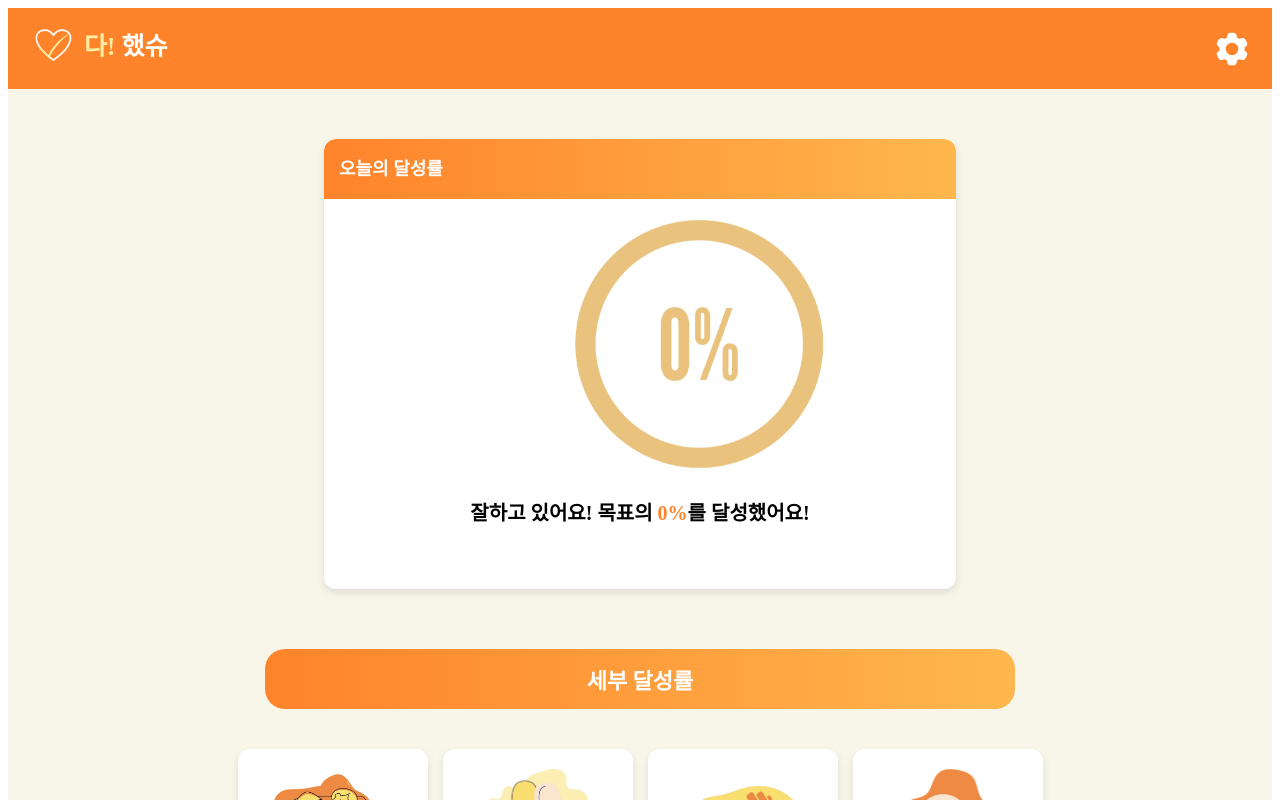
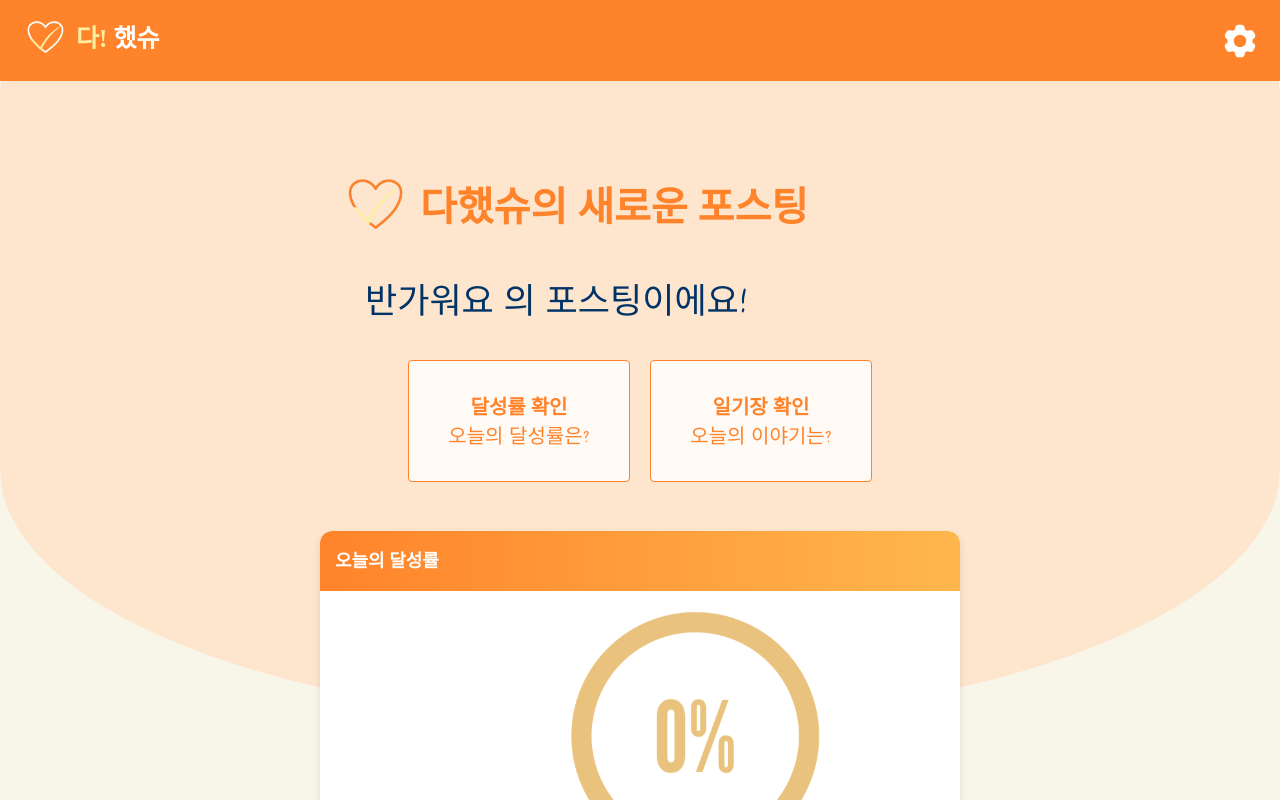
Before and after one commit to snuubinny/healthwarning, a React (Create React App) app: page /post/1 in a window 1280 px wide. Shown: the top 800 px of the page. Built offline with nearby package versions, Linux system fonts and the light colour scheme; no server answers; a web font is replaced by a local one.

Commit message:
feat/Design_modify

```diff
--- a/src/App.css
+++ b/src/App.css
@@ -46,3 +46,10 @@
   font-weight: 400;
   font-style: normal;
 }
+
+html,
+body {
+  margin: 0;
+  padding: 0;
+  box-sizing: border-box;
+}
--- a/src/components/MyProfile.jsx
+++ b/src/components/MyProfile.jsx
@@ -118,7 +118,7 @@ const MyProfile = ({
       <ProfileContainer>
         <Header>
           <TitleWrap>
-            내 프로필
+            보호자 프로필
             <LogoutIcon
               xmlns="http://www.w3.org/2000/svg"
               viewBox="0 0 24 24"
--- a/src/components/NavBar.jsx
+++ b/src/components/NavBar.jsx
@@ -14,6 +14,8 @@ const WrapNavBar = styled.div`
   top: 0;
   z-index: 10000;
   margin-bottom: 0;
+  margin: 0;
+  border: none;
 `;
 
 const LogoWrapper = styled.div`
@@ -80,6 +82,11 @@ const NavBar = () => {
         return;
       }
 
+      if (currentPath === "/RegisterForm") {
+        alert("먼저 로그인을 진행해주세요!");
+        return;
+      }
+
       navigate(`/EditProfile/${userId}`);
     } catch (error) {
       console.error("Error checking token:", error);
--- a/src/components/Pagination.jsx
+++ b/src/components/Pagination.jsx
@@ -89,7 +89,6 @@ const Pagination = ({ userId, onPostClick }) => {
       const token = localStorage.getItem("token");
       if (!token) {
         console.error("No token found");
-        // 여기서 로그인 페이지로 리다이렉션하는 등의 추가 처리를 할 수 있습니다.
         return;
       }
 
--- a/src/pages/EditProfile.jsx
+++ b/src/pages/EditProfile.jsx
@@ -5,6 +5,7 @@ import { useParams } from "react-router-dom";
 import MyProfile from "../components/MyProfile";
 import MyInformation from "../components/MyInformation";
 import ProfileDetails from "../components/ProfileDetails";
+import SafeImage from "../img/Safe.png";
 
 const EditButton = styled.button`
   padding: 3px;
@@ -26,6 +27,45 @@ const EditButton = styled.button`
     color: #ff832b;
   }
   margin-bottom: 20px;
+`;
+
+const AlarmContainer = styled.div`
+  display: flex;
+  align-items: center;
+  justify-content: center;
+  width: 100%;
+  height: 400px;
+  background-color: #fee5ce;
+  padding: 20px;
+  box-sizing: border-box;
+`;
+
+const SafeImageStyled = styled.img`
+  width: 400px;
+  height: auto;
+  margin-right: 20px;
+  margin-top: 75px;
+`;
+
+const TitleContainer = styled.div`
+  display: flex;
+  flex-direction: column;
+  align-items: flex-start;
+  margin-top: 75px;
+`;
+
+const CircleTitle = styled.div`
+  text-align: left;
+  color: #ff832b;
+  font-size: 40px;
+  font-weight: bold;
+`;
+
+const CircleText = styled.p`
+  font-family: "Nanum Pen Script", cursive;
+  font-size: 35px;
+  color: #003366;
+  margin-top: 5px;
 `;
 
 const EditProfile = () => {
@@ -80,25 +120,16 @@ const EditProfile = () => {
   }, [userId]);
 
   const validateUserData = () => {
-    const {
-      username,
-      identifier,
-      password,
-      confirmPassword,
-      email,
-      birth,
-      gender,
-    } = userData;
-    if (!username || !identifier || !password || !email || !birth || !gender) {
-      return false;
-    }
-    if (password !== confirmPassword) {
+    const { password, confirmPassword } = userData;
+
+    // 비밀번호와 비밀번호 확인만 일치하는지 확인
+    if (password && password !== confirmPassword) {
       alert("비밀번호가 일치하지 않습니다.");
       return false;
     }
+
     return true;
   };
-
   const saveUserData = async () => {
     if (!validateUserData()) {
       return;
@@ -116,20 +147,34 @@ const EditProfile = () => {
         }
       );
 
-      if (response.status !== 200) {
-        throw new Error("Response status is not 200");
+      if (response.status === 200) {
+        setIsEditable(false);
+        alert("변경사항이 저장되었습니다.");
+      } else {
+        throw new Error("서버에서 오류가 발생했습니다.");
       }
-
-      setIsEditable(false);
-      alert("변경사항이 저장되었습니다.");
     } catch (error) {
-      console.error("Failed to save user data:", error);
-      alert("옳지않은 값이 입력되었습니다. 다시한번 확인해주세요.");
+      console.error(
+        "회원정보 저장 실패:",
+        error.response ? error.response.data : error.message
+      );
+      alert("저장 실패. 다시 시도해 주세요.");
     }
   };
 
   return (
     <>
+      <AlarmContainer>
+        <SafeImageStyled src={SafeImage} alt="Safe" />
+        <TitleContainer>
+          <CircleTitle>잠시만요!</CircleTitle>
+          <CircleText>
+            필수정보를 바꾸어도 이전 달성률이 변하지 않아요!
+            <br />
+            안심하고 수정하세요!
+          </CircleText>
+        </TitleContainer>
+      </AlarmContainer>
       <MyProfile
         isEditable={isEditable}
         setIsEditable={setIsEditable}
--- a/src/pages/LoginForm.jsx
+++ b/src/pages/LoginForm.jsx
@@ -3,7 +3,6 @@ import { useNavigate, useParams } from "react-router-dom";
 import styled from "styled-components";
 import axios from "axios";
 import footerLogo from "../img/Footer_Logo.png";
-import arrowdown from "../img/arrowdown.png";
 
 const LoginBg = `${process.env.PUBLIC_URL}/Loginbg3.png`;
 
@@ -27,7 +26,7 @@ const TitleTextBox = styled.div`
   border-radius: 5px;
   padding: 30px;
   padding-right: 80px;
-  color:white;
+  color: white;
 `;
 
 const ServiceText = styled.p`
@@ -69,7 +68,7 @@ const Line = styled.div`
   background-color: #afafaf;
   width: 400px;
   height: 1px;
-  margin:20px;
+  margin: 20px;
 `;
 
 const FormBox = styled.div`
@@ -130,10 +129,10 @@ const MiddleText = styled.div`
   display: flex;
   justify-content: center;
   margin-bottom: 10px;
-  color:#686868;
+  color: #686868;
 `;
 
-const ArrowImg =styled.img`
+const ArrowImg = styled.img`
   width: 20px;
   height: 20px;
   fill: currentColor;
@@ -196,15 +195,18 @@ function LoginForm() {
   return (
     <LoginContainer>
       <TitleTextBox>
-       DAHAESSYU
-        <br/><ServiceText className="Nanum Pen Script">"노인에게 다정한 건강관리 service"</ServiceText>
+        DAHAESSYU
+        <br />
+        <ServiceText className="Nanum Pen Script">
+          "노인에게 다정한 건강관리 service"
+        </ServiceText>
       </TitleTextBox>
       <LoginBox>
         <TitleBox>
           <LogoIcon src={footerLogo} />
           회원 로그인
         </TitleBox>
-        <Line/>
+        <Line />
         <FormBox>
           <IdBox
             placeholder=" 아이디를 입력하세요"
@@ -220,9 +222,9 @@ function LoginForm() {
           ></PwBox>
         </FormBox>
         <LoginButton onClick={handleLoginClick}>로 그 인</LoginButton>
-        <Line/>
+        <Line />
         <MiddleText>아직 회원이 아니신가요?</MiddleText>
-        <ArrowImg src={arrowdown}/>
+
         <RegisterButton onClick={handleRegisterClick}>
           회원가입하기
         </RegisterButton>
--- a/src/pages/Post.jsx
+++ b/src/pages/Post.jsx
@@ -1,8 +1,9 @@
-import React from "react";
+import React, { useEffect, useState } from "react";
 import AchievementRate from "../components/AchievementRate";
 import CommentList from "../components/CommentList";
 import styled from "styled-components";
 import axios from "axios";
+import Footer_Logo from "../img/Footer_Logo.png";
 import { useParams, useNavigate } from "react-router-dom";
 
 const DeleteButton = styled.button`
@@ -27,9 +28,140 @@ const DeleteButton = styled.button`
   margin-bottom: 20px;
 `;
 
+const CircleContainer = styled.div`
+  width: 100%;
+  height: 400px;
+  position: relative;
+  background-color: white;
+`;
+
+const Circle = styled.div`
+  position: absolute;
+  top: 50%;
+  left: 50%;
+  width: 100%;
+  height: 220%;
+  background-color: #fee5ce;
+  border-radius: 70% / 40%;
+  transform: translate(-50%, -50%);
+`;
+
+const TitleContainer = styled.div`
+  display: flex;
+  align-items: center;
+  margin-left: 300px;
+  margin-top: 300px;
+`;
+
+const Logo = styled.img`
+  width: 150px;
+  height: auto;
+  margin-right: -30px;
+`;
+
+const CircleTitle = styled.div`
+  text-align: left;
+  color: #ff832b;
+  font-size: 40px;
+  font-weight: bold;
+`;
+
+const CircleText = styled.p`
+  font-family: "Nanum Pen Script", cursive;
+  font-size: 35px;
+  color: #003366;
+  margin-left: 365px;
+  margin-top: 5px;
+`;
+
+const ButtonContainer = styled.div`
+  display: flex;
+  justify-content: center;
+  gap: 20px;
+  margin-top: 30px;
+`;
+
+const ButtonBackground = styled.div`
+  width: 200px;
+  height: 100px;
+  display: flex;
+  flex-direction: column;
+  justify-content: center;
+  align-items: center;
+  transition: transform 0.2s, opacity 0.2s;
+  background-color: rgba(255, 255, 255, 0.8); /* 배경만 반투명하게 설정 */
+  padding: 10px;
+  border: 1px solid #ff832b;
+  border-radius: 4px;
+  cursor: pointer;
+
+  &:hover {
+    transform: scale(1.01);
+    background-color: rgba(255, 255, 255, 1);
+  }
+`;
+
+const ButtonTitle = styled.div`
+  text-align: center;
+  color: #ff832b;
+  font-size: 20px;
+  font-weight: bold;
+  margin: 0;
+  position: relative;
+`;
+
+const ButtonText = styled.p`
+  font-family: "Nanum Pen Script", cursive;
+  font-size: 20px;
+  color: #ff832b;
+  text-align: center;
+  margin: 0;
+`;
+
+const AchievementButton = ({ onClick }) => (
+  <ButtonBackground onClick={onClick}>
+    <ButtonTitle>달성률 확인</ButtonTitle>
+    <ButtonText>오늘의 달성률은?</ButtonText>
+  </ButtonBackground>
+);
+
+const DiaryButton = ({ onClick }) => (
+  <ButtonBackground onClick={onClick}>
+    <ButtonTitle>일기장 확인</ButtonTitle>
+    <ButtonText>오늘의 이야기는?</ButtonText>
+  </ButtonBackground>
+);
+
 const Post = () => {
-  const { post_id, userId } = useParams(); // URL에서 post_id와 userId를 가져옴
-  const navigate = useNavigate(); // 페이지 이동을 위한 useNavigate
+  const { post_id, userId } = useParams();
+  const [postDate, setPostDate] = useState("");
+  const navigate = useNavigate();
+
+  useEffect(() => {
+    const fetchPostDate = async () => {
+      try {
+        const token = localStorage.getItem("token");
+        const response = await axios.get(
+          `https://dahaessyu.kro.kr/blog/posts/${post_id}/`,
+          {
+            headers: {
+              Authorization: `Bearer ${token}`,
+            },
+          }
+        );
+        const { date } = response.data;
+        setPostDate(date);
+      } catch (error) {
+        console.error(
+          "Failed to fetch post date:",
+          error.response ? error.response.data : error.message
+        );
+        alert("게시글 날짜를 가져오는 데 실패했습니다.");
+      }
+    };
+
+    fetchPostDate();
+  }, [post_id]);
 
   const handleDeletePost = async () => {
     try {
@@ -54,8 +186,44 @@ const Post = () => {
     }
   };
 
+  const scrollToAchievement = () => {
+    const documentHeight = document.documentElement.scrollHeight;
+    const viewportHeight = window.innerHeight;
+    const targetPosition = (documentHeight - viewportHeight) / 3.3;
+
+    window.scrollTo({
+      top: targetPosition,
+      behavior: "smooth",
+    });
+  };
+
+  const scrollToDiary = () => {
+    const documentHeight = document.documentElement.scrollHeight;
+    const viewportHeight = window.innerHeight;
+    const targetPosition = (documentHeight - viewportHeight) / 1.3;
+
+    window.scrollTo({
+      top: targetPosition,
+      behavior: "smooth",
+    });
+  };
+
   return (
     <>
+      <CircleContainer>
+        <Circle>
+          <TitleContainer>
+            <Logo src={Footer_Logo} alt="Footer Logo" />
+            <CircleTitle>다했슈의 새로운 포스팅</CircleTitle>
+          </TitleContainer>
+          <CircleText>반가워요 {postDate}의 포스팅이에요!</CircleText>
+          <ButtonContainer>
+            <AchievementButton onClick={scrollToAchievement} />
+            <DiaryButton onClick={scrollToDiary} />
+          </ButtonContainer>
+        </Circle>
+      </CircleContainer>
+
       <AchievementRate />
       <DeleteButton onClick={handleDeletePost}>게시글 삭제</DeleteButton>
       <CommentList />
```
Also changed, not shown: src/components/MyInformation.jsx (+30 -25 lines), src/img/Safe.png (added).
